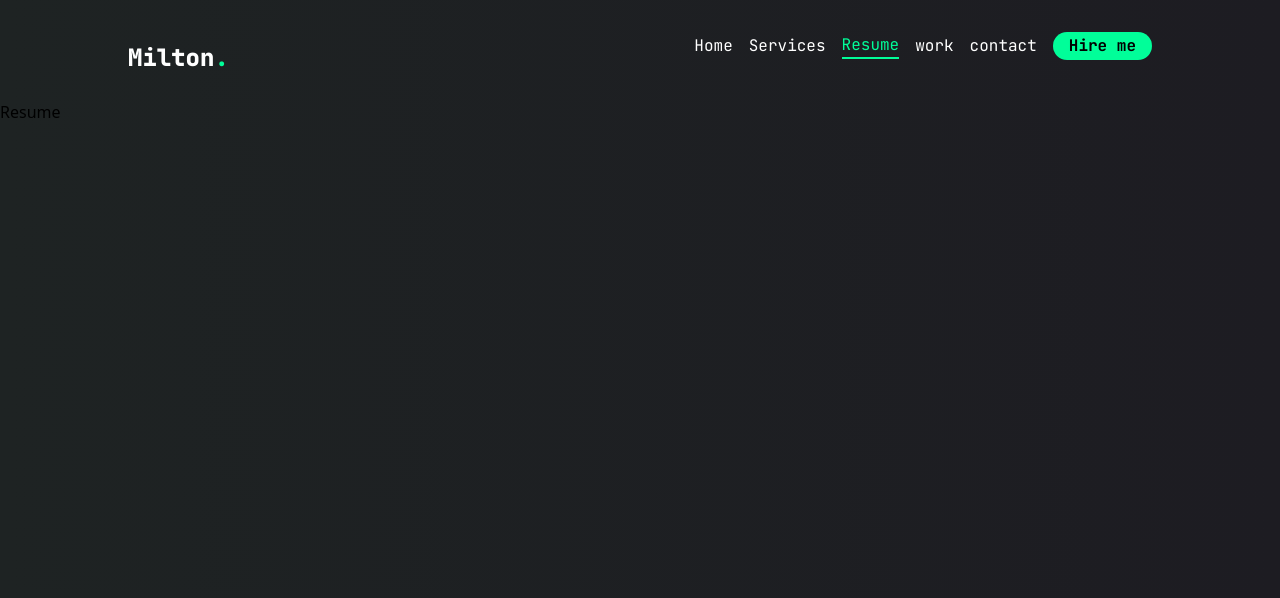
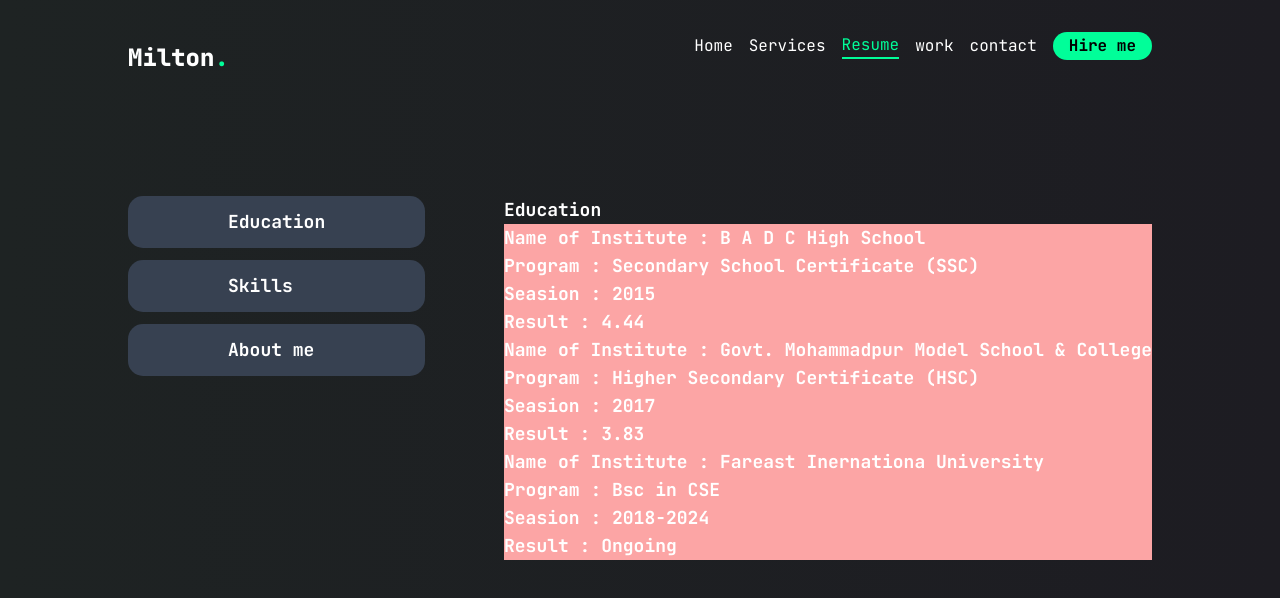
Before and after one commit to WaliUllahMilton/my-portfolio, a React (Vite) app: page /resume in a window 1280 px wide. Shown: the top 598 px of the page. Built offline with nearby package versions, Linux system fonts and the light colour scheme.

Commit message:
resume page functional add

```diff
--- a/src/pages/resumePage/Resume.jsx
+++ b/src/pages/resumePage/Resume.jsx
@@ -1,8 +1,156 @@
-import React from 'react'
+/* eslint-disable react/jsx-key */
+import  {  useState } from 'react'
+import {Link} from "react-router-dom"
+const Resume = () => {
+  const [select,setSelect]=useState(1)
 
-const Resume = () => {
+  const education = {
+    title: "Education",
+    desc: "Lorem ipsum, dolor sit amet consectetur adipisicing elit. Officiis, voluptatibus.",
+    items:[
+      {
+        institution: "B A D C High School",
+        degree: "Secondary School Certificate (SSC)",
+        seasion:"2015",
+        result: "4.44"
+      },
+      {
+        institution: "Govt. Mohammadpur Model School & College",
+        degree: "Higher Secondary Certificate (HSC)",
+        seasion:"2017",
+        result:"3.83"
+      },
+      {
+        institution: "Fareast Inernationa University",
+        degree: "Bsc in CSE",
+        seasion:"2018-2024",
+        result:"Ongoing"
+      },
+    ]
+  }
+  const skills = {
+    title: "My Skills",
+    desc: "Lorem ipsum, dolor sit amet consectetur adipisicing elit. Officiis, voluptatibus.",
+    items:[{
+      name:"HTML 5",
+      icon:" "
+    },
+    {
+      name:"CSS 3",
+      icon:" "
+    },
+    {
+      name:"Bootstrap",
+      icon:" "
+    },
+    {
+      name:"Javascript",
+      icon:" "
+    },
+    {
+      name:"React js",
+      icon:" "
+    },
+    {
+      name:"Tailwind CSS",
+      icon:" "
+    },
+    {
+      name:"Node js",
+      icon:" "
+    },
+    {
+      name:"Express js",
+      icon:" "
+    },
+    {
+      name:"MongoDB",
+      icon:" "
+    },
+  ]
+  }
+  const about ={
+    title : "ABout me",
+    desc: "Lorem ipsum dolor sit amet consectetur adipisicing elit. Magni, ex.",
+    item:[{
+
+    }]
+  }
+  console.log(select)
   return (
-    <div>Resume</div>
+    <section className='max-w-screen-lg flex justify-between font-jet text-white text-lg font-bold mx-auto py-24'>
+      <div className='flex-col  flex gap-3'>
+        <Link onClick={()=>setSelect(1)} className='bg-gray-700 py-3 px-[100px] rounded-[15px]  outline-none'> Education</Link>
+        <Link onClick={()=>setSelect(2)} className='bg-gray-700 py-3 px-[100px] rounded-[15px]  outline-none'> Skills</Link>
+        <Link onClick={()=>setSelect(3)} className='bg-gray-700 py-3 px-[100px] rounded-[15px]  outline-none'> About me</Link>
+      </div>
+
+      <div>
+      <div className={`${select==1?"visible" :"hidden"}`}>
+          {
+            education &&
+            <>
+              <h3>{education.title}</h3>
+              {/* <p>{education.desc}</p> */}
+             <div className=''>
+             {
+                education.items.map((item,index)=>(
+                  <div key={index} className='bg-red-300'>
+                    <p>Name of Institute : {item.institution}</p>
+                    <p>Program : {item.degree}</p>
+                    <p >Seasion : {item.seasion}</p>
+                    <p> Result : {item.result}</p>
+
+                  </div>
+                ))
+              }
+             </div>
+            </>
+          }
+        </div>
+        <div className={`${select==2?"visible" :"hidden"}`}>
+
+          {
+            skills &&
+            <>
+              <h3>{skills.title}</h3>
+              <p>{skills.desc}</p>
+              {
+                skills.items.map((item,index)=>(
+                  <div key={index}>
+                    <h4>{item.name}</h4>
+
+
+                  </div>
+                ))
+              }
+            </>
+          }
+        </div>
+        <div className={`${select==3?"visible" :"hidden"}`}>
+          {
+            about &&
+            <>
+              <h3>{about.title}</h3>
+              <p>{about.desc}</p>
+              {
+                education.items.map((item,index)=>(
+                  <div key={index}>
+                    <h4>{item.institution}</h4>
+                    <h4 >{item.degree}</h4>
+                    <h4 >{item.seasion}</h4>
+                    <h4>{item.result}</h4>
+
+                  </div>
+                ))
+              }
+            </>
+          }
+        </div>
+
+      </div>
+
+    </section>
   )
 }
 
```
